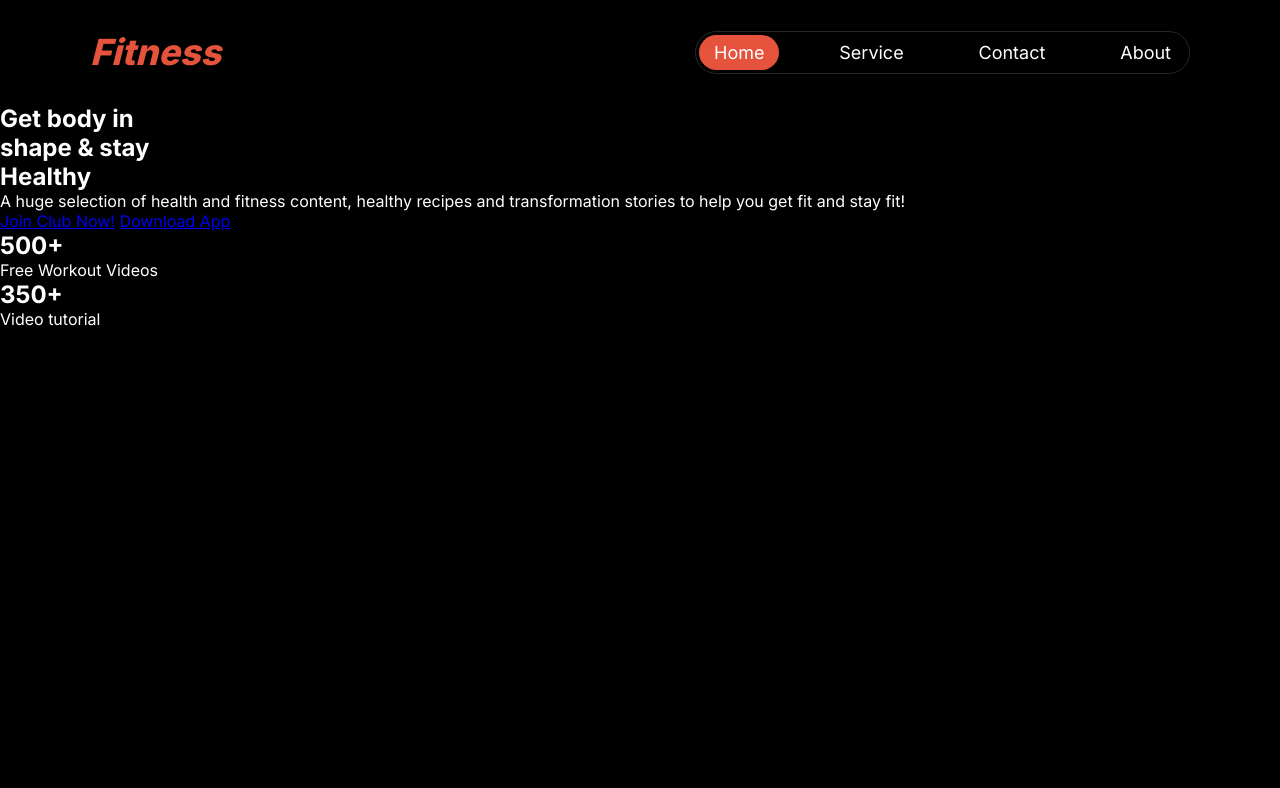
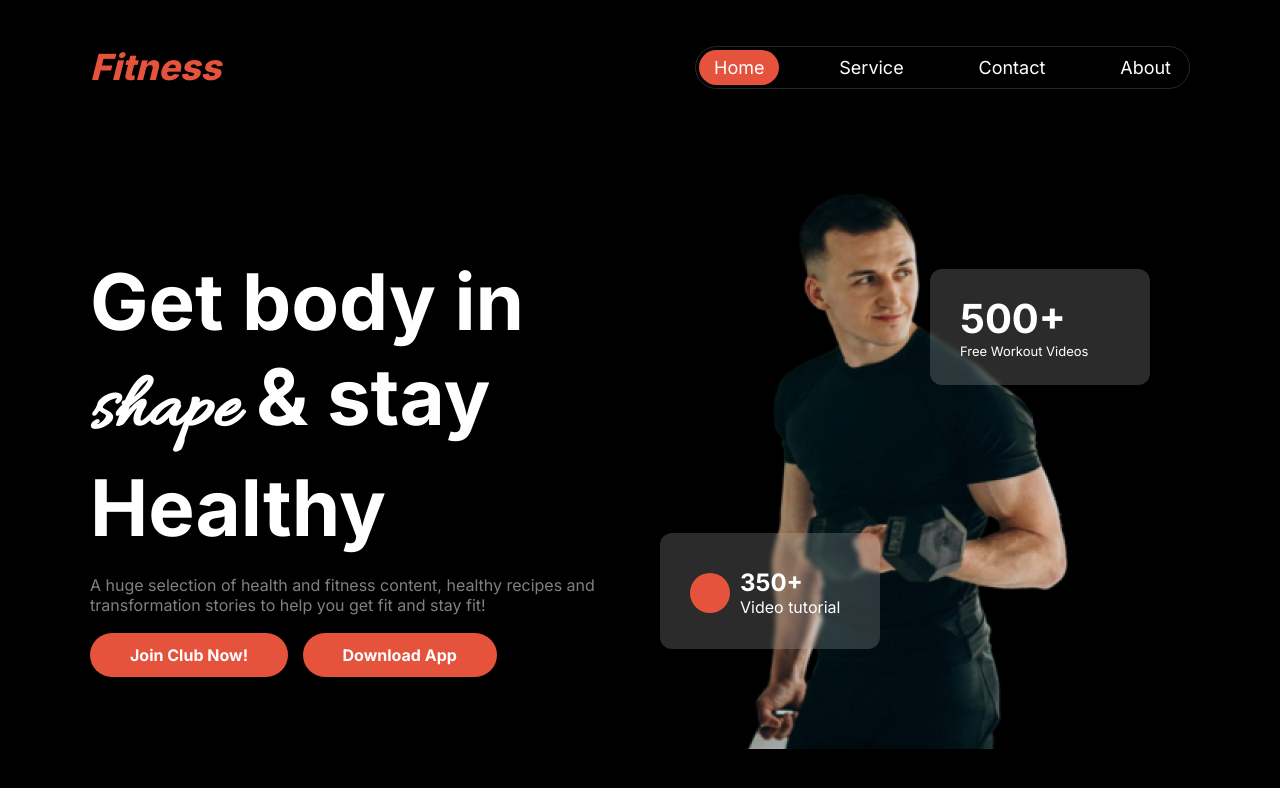
Before and after one commit to red-one12/Assignment2, a plain HTML site: page index.html in a window 1280 px wide. Drawn offline with Linux system fonts and the light colour scheme.

Commit message:
header done

```diff
--- a/index.html
+++ b/index.html
@@ -21,16 +21,19 @@
                 <li><a href="#">About</a></li>
             </ul>
         </nav>
-        <section class="hero-section">
+        <section class="hero-section display-flex">
             <div class="left">
                 <h1>Get body in</h1>
-                <h1><span>shape</span> & stay</h1>
+                <h1><span class="allura">shape</span> & stay</h1>
                 <h1>Healthy</h1>
-                <p>A huge selection of health and fitness content, healthy recipes and transformation stories to help you get fit and stay fit!</p>
-                <a href="#">Join Club Now!</a>
-                <a href="#">Download App</a>
+                <p class="p-color">A huge selection of health and fitness content, healthy recipes and transformation stories to help you get fit and stay fit!</p>
+                <div class="hero-btn">
+                    <a class="btn" href="#">Join Club Now!</a>
+                <a class="btn" href="#">Download App</a>
+                </div>
             </div>
             <div class="right">
+                <img src="./images/Images 2.png" alt="gym-man-image">
                 <div class="workout">
                     <div class="card">
                         <h1>500+</h1>
@@ -38,7 +41,7 @@
                     </div>
                 </div>
                 <div class="tutorial">
-                    <div class="card">
+                    <div class="card display-flex">
                         <div class="small-circle">
 
                         </div>
--- a/styles/style.css
+++ b/styles/style.css
@@ -30,11 +30,23 @@ body{
 .display-flex{
     display: flex;
 }
+.p-color{
+    color: rgba(255, 255, 255, 0.5);
+}
+.btn{
+    background-color: #E6533C;
+    padding: 12px 40px;
+    border-radius: 42px;
+    text-decoration: none;
+    color: white;
+    font-weight: 700;
+}
 
 
 
 header{
     /* background-color: rgb(110, 165, 110); */
+    padding: 15px 0px;
 }
 nav{
     /* background-color: lightcoral; */
@@ -72,3 +84,80 @@ nav ul li a{
     font-size: 18px;
     padding: 7px 15px;
 }
+
+
+
+/* hero section is starting...  */
+.hero-section{
+    /* background-color: rgb(175, 123, 131); */
+    max-width: 1100px;
+    margin: 50px auto;
+    align-items: center;
+}
+.hero-section .left{
+    width: 50%;
+}
+.hero-section .left h1{
+    font-size: 78px;
+}
+.hero-section .left p{
+    margin: 20px 0px;
+}
+.hero-section .left .hero-btn{
+    margin-top: 30px;
+}
+.hero-section .left .hero-btn a{
+    margin-right: 10px;
+}
+.hero-section .right{
+    width: 50%;
+    /* background-color: gray; */
+    position: relative;
+    display: flex;
+    justify-content: center;
+    align-items: center;
+}
+.hero-section .right .workout{
+    position: absolute;
+    top: 100px;
+    right: 40px;
+    background-color: rgba(255, 255, 255, 0.17);
+    width: 40%;
+    height: 20%;
+    padding: 25px 30px;
+    border-radius: 12px;
+    backdrop-filter: blur(2px);
+}
+.workout .card h1{
+    font-size: 40px;
+}
+.workout .card p{
+    font-size: 13px;
+}
+.hero-section .right .tutorial{
+    position: absolute;
+    bottom: 100px;
+    left: 20px;
+    background-color: rgba(255, 255, 255, 0.17);
+    width: 40%;
+    height: 20%;
+    padding: 35px 30px;
+    border-radius: 12px;
+    backdrop-filter: blur(2px);
+}
+.hero-section .right .tutorial .card{
+    align-items: center;
+    gap: 10px;
+}
+.tutorial .card h1{
+    font-size: 24px;
+}
+.tutorial .card p{
+    font-size: 16px;
+}
+.hero-section .right .tutorial .card .small-circle{
+    height: 40px;
+    width: 40px;
+    border-radius: 50%;
+    background-color: #E6533C;
+}
```
